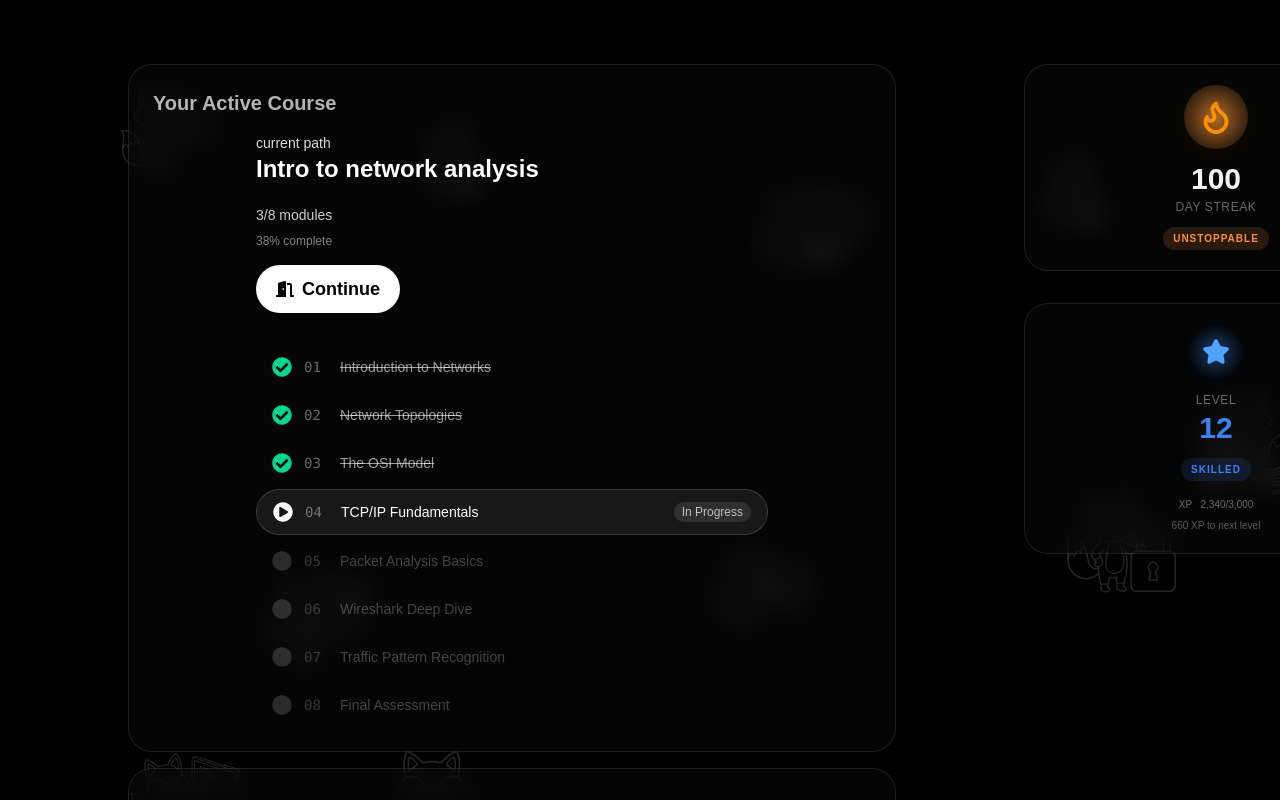
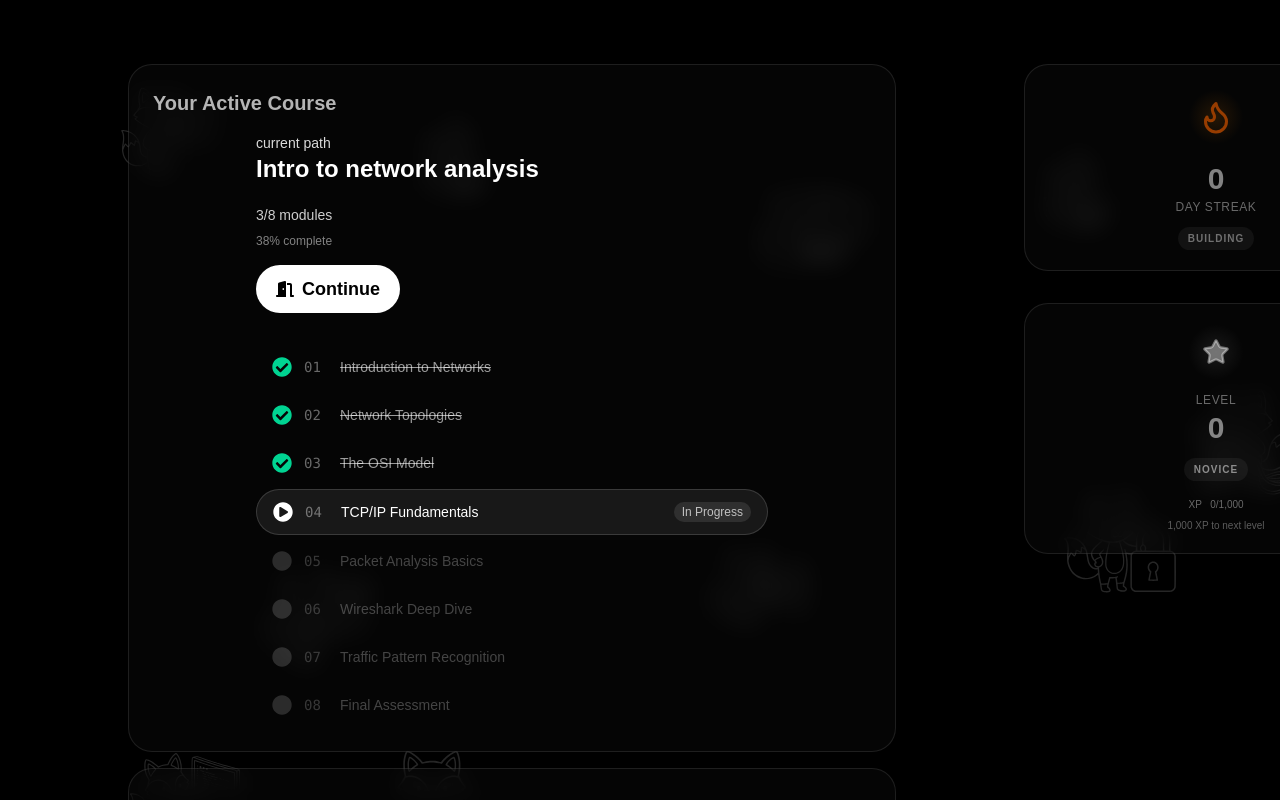
Before and after one commit to FarciarzYT/WebSecurityLearningLabs, a Next.js app: page /learn in a window 1280 px wide. Shown: the top 800 px of the page. Built offline with nearby package versions, Linux system fonts and the light colour scheme.

Commit message:
change User Level

```diff
--- a/components/learnDashBoardComponents/UserLevel.tsx
+++ b/components/learnDashBoardComponents/UserLevel.tsx
@@ -67,9 +67,9 @@ function getLevelTier(level: number) {
 }
 
 export default function UserLevel({
-                                      xp = 2340,
-                                      level = 12,
-                                      xpToNext = 3000,
+                                      xp = 0,
+                                      level = 0,
+                                      xpToNext = 1000,
                                   }: UserLevelProps) {
     const tier = getLevelTier(level);
     const xpProgress = Math.round((xp / xpToNext) * 100);
--- a/components/learnDashBoardComponents/UserStreak.tsx
+++ b/components/learnDashBoardComponents/UserStreak.tsx
@@ -6,7 +6,7 @@ interface UserStreakProps {
     streak?: number;
 }
 
-export default function UserStreak({ streak = 100 }: UserStreakProps) {
+export default function UserStreak({ streak = 0 }: UserStreakProps) {
     // Clamp intensity between 0 and 1 based on streak
     const intensity = Math.min(streak / 10, 1);
 
```
